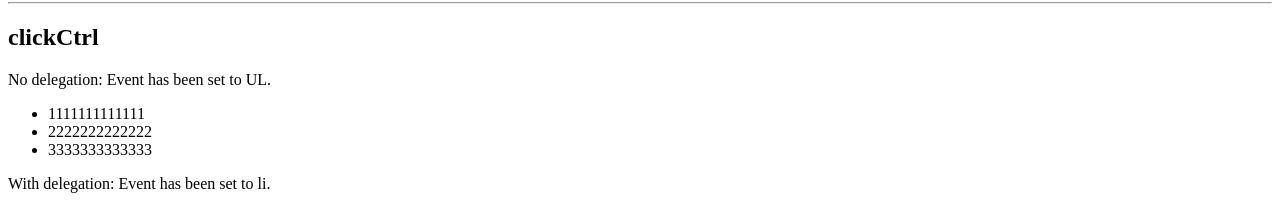
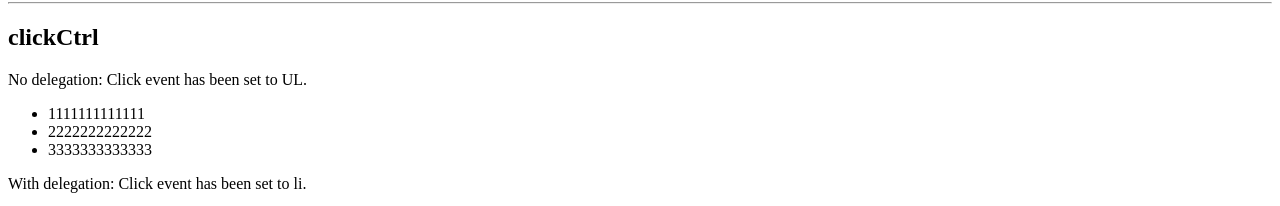
Before and after one commit to LancerComet/LC.JS, a website: page demo.html in a window 1280 px wide. Shown: the part 715-921 px from the top of the page. Drawn offline with Linux system fonts and the light colour scheme.

Commit message:
+ Update demo.html.

```diff
--- a/demo.html
+++ b/demo.html
@@ -145,7 +145,7 @@
 
         <div lc-controller="clickCtrl">
             <h2>clickCtrl</h2>
-            <p>No delegation: Event has been set to UL.</p>
+            <p>No delegation: Click event has been set to UL.</p>
             <style>
                 .test-ul li {
                     cursor: pointer;
@@ -156,7 +156,7 @@
                 <li>2222222222222</li>
                 <li>3333333333333</li>
             </ul>
-            <p>With delegation: Event has been set to li.</p>
+            <p>With delegation: Click event has been set to li.</p>
             <ul lc-click="clickFunc2 | li" class="test-ul">
                 <li>1111111111111</li>
                 <li>2222222222222</li>
```
